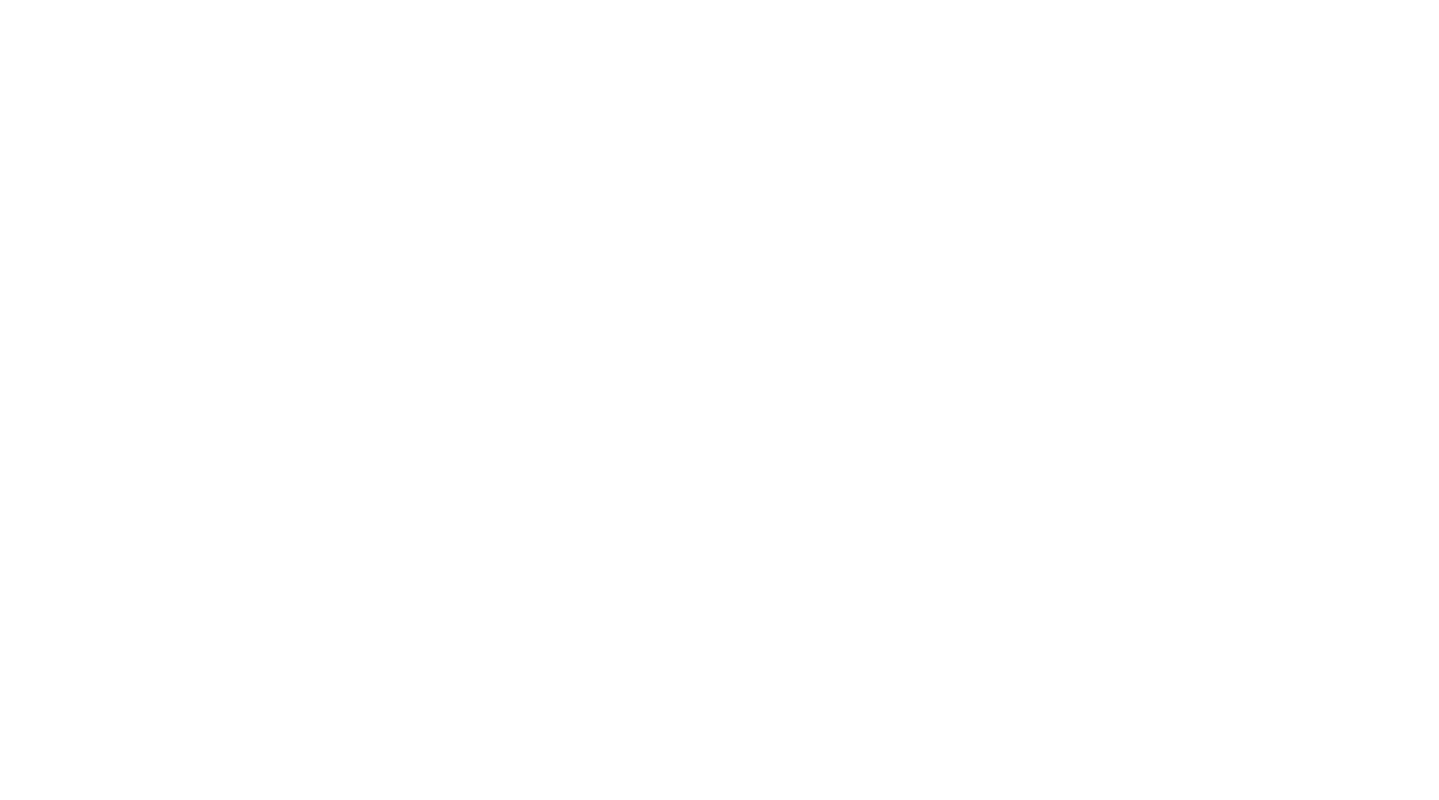
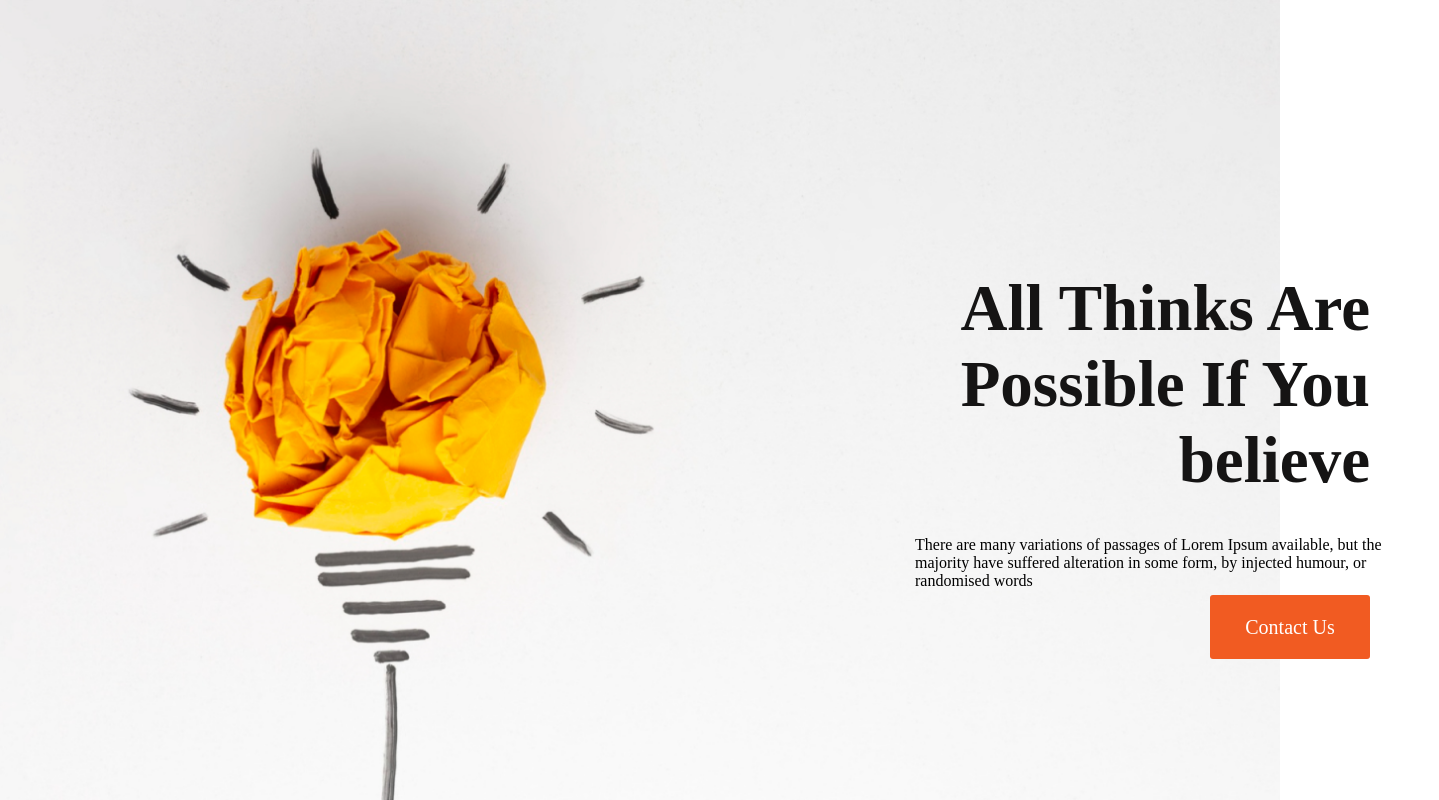
Before and after one commit to shiba4D/New-year, a plain HTML site: page index.html in a window 1280 px wide. Shown: the whole page, 1439 px wide, since content can reach past the window. Drawn offline with Linux system fonts and the light colour scheme.

Commit message:
added bacground

```diff
--- a/index.html
+++ b/index.html
@@ -4,10 +4,28 @@
     <meta charset="UTF-8">
     <meta name="viewport" content="width=device-width, initial-scale=1.0">
     <title>New-year</title>
+    <link rel="preconnect" href="https://fonts.googleapis.com">
+<link rel="preconnect" href="https://fonts.gstatic.com" crossorigin>
+<link href="https://fonts.googleapis.com/css2?family=Roboto:ital,wght@0,100;0,300;0,400;0,500;0,700;0,900;1,100;1,300;1,400;1,500;1,700;1,900&display=swap" rel="stylesheet">
+
+    <link rel="stylesheet" href="styles/New year.css">
 </head>
 <body>
     <header>
+        <section>
+            <div>
+                <h1 class="container">All Thinks Are Possible If You believe</h1>
+            </div>
+            <div>
+                <p class="greeting-p">There are many variations of passages of Lorem Ipsum available, but the majority have suffered alteration in some form, by injected humour, or randomised words
+                </p>
+            </div>
+            <button class="primary-btn">Contact Us</button>
+            <div class="background">
 
+            </div>
+
+        </section>
     </header>
     <main>
 
--- /dev/null
+++ b/styles/New year.css
@@ -0,0 +1,61 @@
+.container{
+    /* All Thinks Are Possible If You believe */
+position: absolute;
+width: 525px;
+height: 228px;
+left: 845px;
+right: 230px;
+top: 216px;
+bottom: 2785px;
+}
+.container{
+    color: rgb(21, 20, 20);
+font-family: Work Sans;
+font-size: 65px;
+font-weight: 700;
+line-height: 76px;
+letter-spacing: 0%;
+text-align: right;
+}
+.greeting-p{
+    position: absolute;
+width: 524px;
+height: 78px;
+left: 915px;
+right: 230px;
+top: 520px;
+bottom: 2683px;
+}
+.primary-btn{
+    /* Rectangle 1 */
+position: absolute;
+width: 160px;
+height: 64px;
+left: 1210px;
+right: -1210px;
+top: 595px;
+bottom: -578px;
+}
+.primary-btn{
+    border-radius: 3px;
+background: rgb(241, 91, 34);
+border: none;
+color: rgb(255, 255, 255);
+font-family: Work Sans;
+font-size: 20px;
+padding: 15px 35px;
+}
+body
+{
+    margin: 0px;
+    padding: 0px;
+
+}
+.background{
+    width: 100%;
+    height: 100vh;
+    background-image:url(../images/banner/banner1.png);
+    background-repeat: no-repeat;
+    background-size:cover
+    /* background-position: center; */
+}
```
